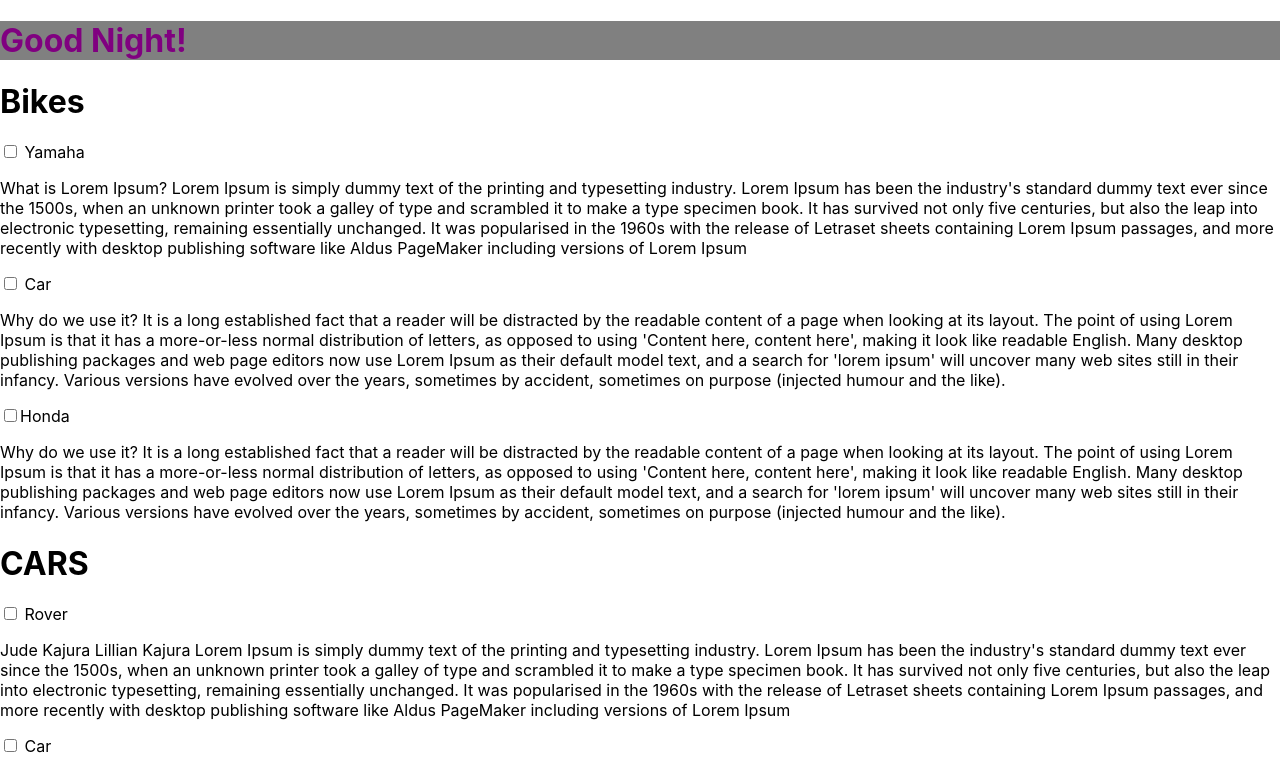
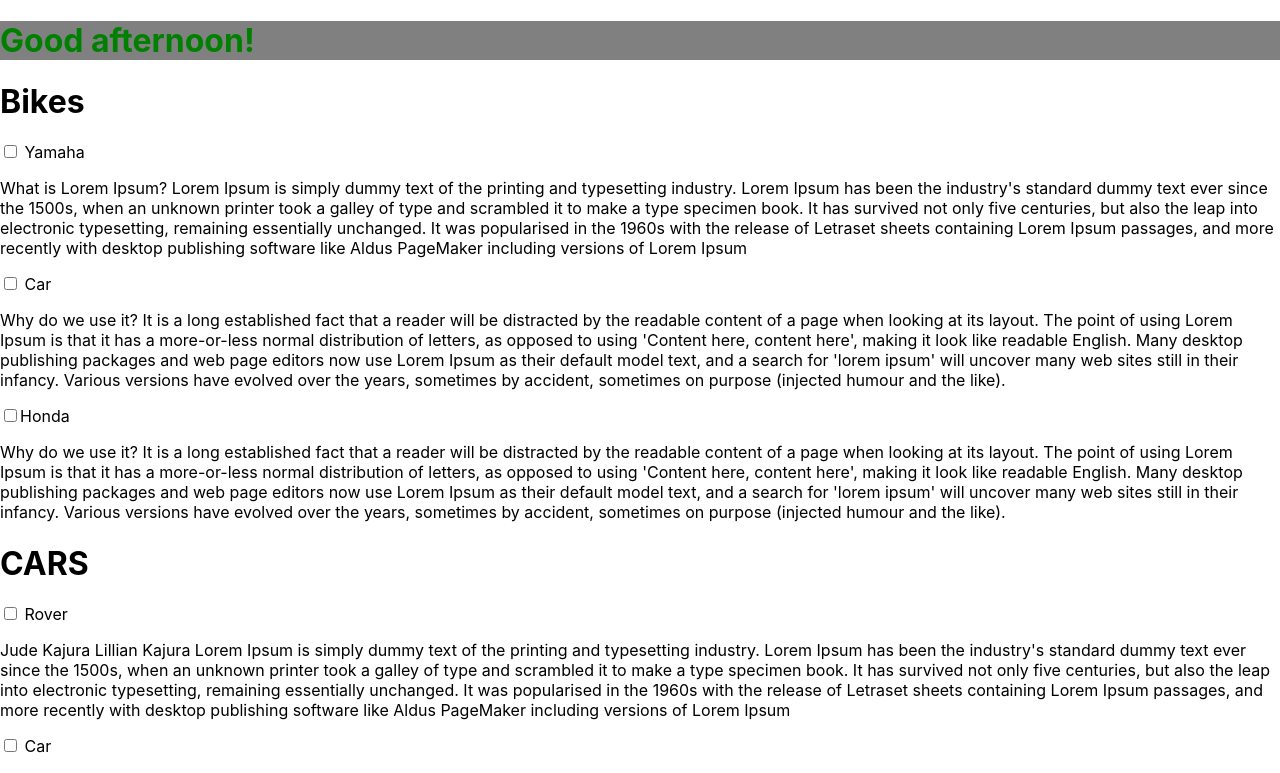
Before and after one commit to kbjude/my-app, a React (Create React App) app: page / in a window 1280 px wide. Shown: the top 773 px of the page. Built offline with nearby package versions, Linux system fonts and the light colour scheme.

Commit message:
WIP styling

```diff
--- a/src/components/Current.js
+++ b/src/components/Current.js
@@ -6,16 +6,16 @@ function Current() {
     color: "orange",
     backgroundColor: "grey"
   }
-    const date = new Date()
+    const date = new Date(2021, 6, 31, 13)
     const hours = date.getHours()
     let timeOfDay
 
     if (hours < 12) {
       this.timeOfDay = "Morning"
-      styles.color = "blue"
+      styles.color = "green"
     }else if (hours >= 12 && hours < 17) {
       timeOfDay = "afternoon"
-      styles.color = "blue"
+      styles.color = "green"
     }else {
       timeOfDay = "Night"
       styles.color = "purple"
```
